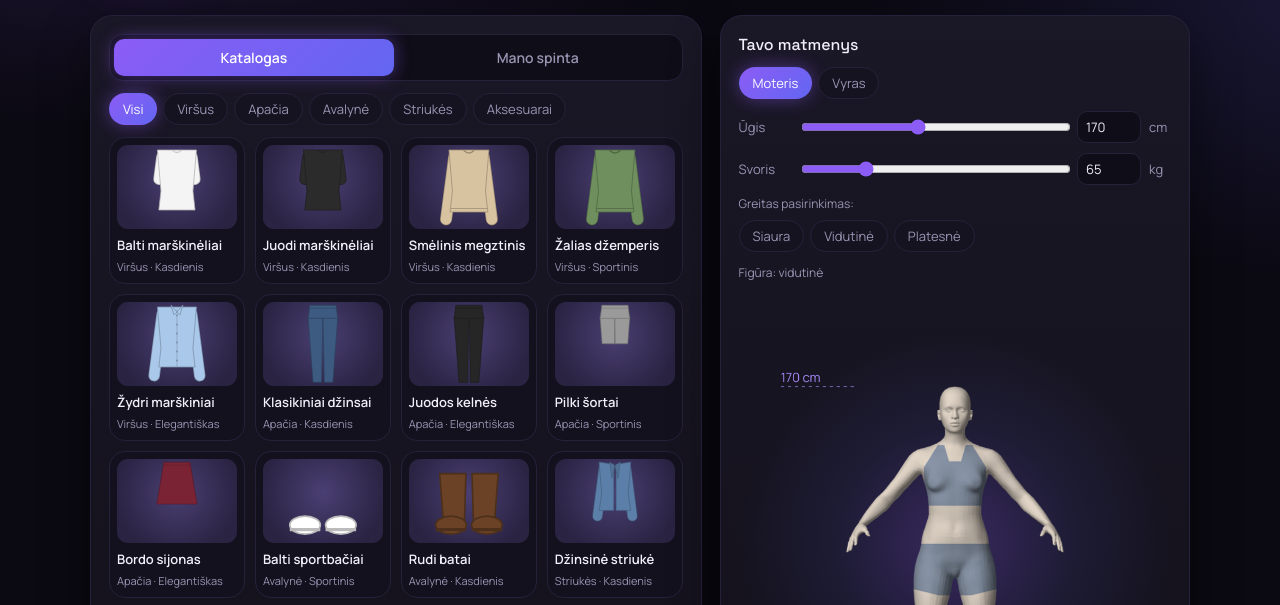
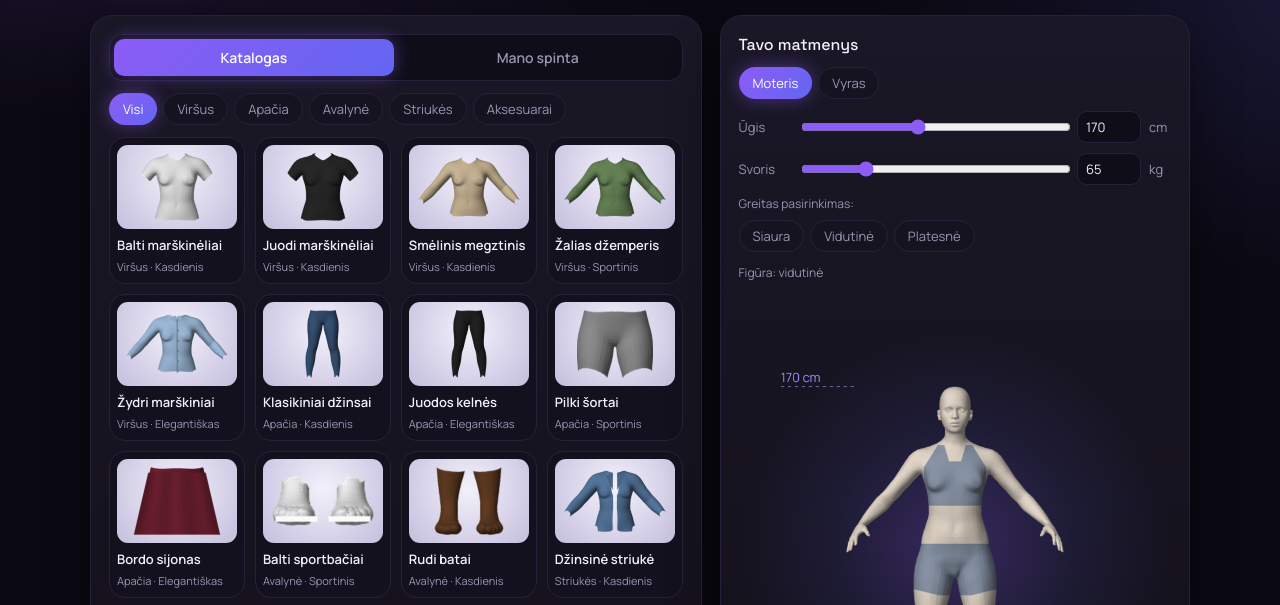
Before and after one commit to linertasmatas-star/NovaFit, a plain HTML site: page index.html in a window 1280 px wide. Shown: the part 126-731 px from the top of the page. Drawn offline with Linux system fonts and the light colour scheme.

Commit message:
Katalogo miniatiūros iš tikrų avataro sluoksnių (vietoj senų piešinių)
Co-Authored-By: Claude Fable 5.2 <noreply@anthropic.com>
Claude-Session: https://claude.ai/code/session_01Bz1C2uxupGP3YSsMa3MEgX

```diff
--- a/index.html
+++ b/index.html
@@ -48,8 +48,8 @@
   .item { border:1px solid var(--line); background:#14111e; border-radius:16px; padding:7px; text-align:left; transition:.15s; }
   .item:hover { border-color:#3a3257; transform:translateY(-1px); }
   .item.worn { border-color:var(--accent); background:#1b1530; box-shadow:0 0 0 1px var(--accent), 0 0 22px var(--glow); }
-  .item svg { width:100%; height:84px; display:block; border-radius:11px;
-    background:radial-gradient(circle at 50% 40%, #4a3f73, #2a2342 80%); }
+  .item canvas.thumb { width:100%; height:84px; display:block; border-radius:11px; object-fit:contain;
+    background:radial-gradient(circle at 50% 35%, #f3f1fb, #c9c3e0 90%); }
   .item b { display:block; font-size:13px; font-weight:600; margin-top:7px; }
   .item small { color:var(--muted); font-size:11px; }
   .stage { display:flex; justify-content:center; border-radius:18px; margin:4px 0 6px;
@@ -429,7 +429,7 @@ function drawItem(item, b) {
   return "";
 }
 
-// Mažos peržiūros kataloge: kurią avataro dalį rodyti
+// (Nebenaudojama: senosios pieštos katalogo miniatiūros. Dabar miniatiūros – iš avataro sluoksnių.)
 const THUMB_VIEW = {
   top: "35 78 130 168", bottom: "45 160 110 205", shoes: "52 305 96 75",
   outer: "28 78 144 222", hat: "68 10 78 46"
@@ -460,9 +460,46 @@ function renderCatalog() {
   const items = CATALOG.filter(i => state.filter === "all" || i.category === state.filter);
   $("catalog").innerHTML = items.map(i => `
     <button class="item ${state.worn[i.category] === i.id ? "worn" : ""}" data-item="${i.id}">
-      <svg viewBox="${THUMB_VIEW[i.category]}">${drawItem(i, b)}</svg>
+      <canvas class="thumb" width="236" height="168" data-thumbitem="${i.id}"></canvas>
       <b>${i.name}</b><small>${CATEGORIES[i.category]} · ${i.style}</small>
     </button>`).join("");
+  // Miniatiūros piešiamos iš tų pačių sluoksnių, kurie uždedami ant avataro
+  for (const i of items) {
+    const cv = document.querySelector(`canvas[data-thumbitem="${i.id}"]`);
+    paintThumb(cv, i).catch(err => console.error(err));
+  }
+}
+
+// Kur sluoksnio paveikslėlyje yra pats drabužis: [x, y, plotis, aukštis].
+// Išmatuota vidutinei figūrai (w2); naudojama katalogo miniatiūroms iškirpti.
+const THUMB_BOX = {
+  female: { tshirt:[141,154,186,178], sweater:[77,153,314,182], shirt:[78,158,312,179], pants:[156,313,156,300],
+            shorts:[165,313,138,123], skirt:[142,313,184,144], sneakers:[152,600,164,47], boots:[153,549,162,97],
+            jacket:[74,154,320,193], coat:[73,153,322,351], cap:[206,67,56,30], beanie:[203,52,63,45] },
+  male:   { tshirt:[134,108,200,190], sweater:[52,107,364,194], shirt:[54,109,360,192], pants:[148,280,172,332],
+            shorts:[159,280,150,108], skirt:[133,280,202,155], sneakers:[138,602,192,45], boots:[139,541,190,105],
+            jacket:[49,107,370,206], coat:[48,105,372,377], cap:[204,16,60,33], beanie:[200,0,68,48] }
+};
+// Batai sluoksnyje stovi toli vienas nuo kito – miniatiūroje juos sustatom greta. Čia vieno bato plotis.
+const SHOE_W = { female: { sneakers:43, boots:44 }, male: { sneakers:45, boots:52 } };
+async function paintThumb(cv, item) {
+  const gender = state.gender;
+  const layer = await coloredLayer(`${gender}-w2`, item.type, item.color);
+  const [x, y, w, h] = THUMB_BOX[gender][item.type];
+  const shoe = SHOE_W[gender][item.type];
+  // Gabalai, kuriuos iškerpam iš sluoksnio: visas drabužis arba du batai atskirai
+  const parts = shoe ? [[x, shoe], [x + w - shoe, shoe]] : [[x, w]];
+  const gap = 10, total = parts.reduce((sum, p) => sum + p[1], 0) + gap * (parts.length - 1);
+  // Mažų drabužių (kepurių, batų) per daug nedidinam – kitaip vaizdas išplaukia
+  const pad = 16, k = Math.min((cv.width - 2 * pad) / total, (cv.height - 2 * pad) / h, 2.2);
+  const ctx = cv.getContext("2d");
+  ctx.clearRect(0, 0, cv.width, cv.height);
+  ctx.imageSmoothingQuality = "high";
+  let dx = (cv.width - total * k) / 2;
+  for (const [px, pw] of parts) {
+    ctx.drawImage(layer, px, y, pw, h, dx, (cv.height - h * k) / 2, pw * k, h * k);
+    dx += (pw + gap) * k;
+  }
 }
 
 // Mano spinta: mygtukas „Įkelti drabužį“ ir įkeltų drabužių nuotraukos
```
